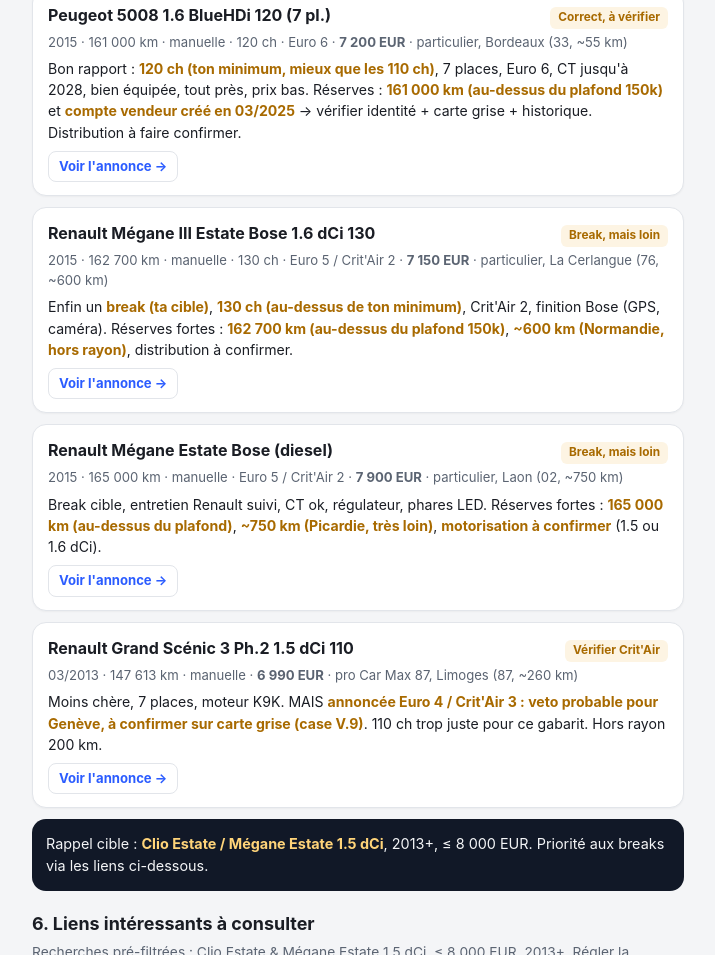
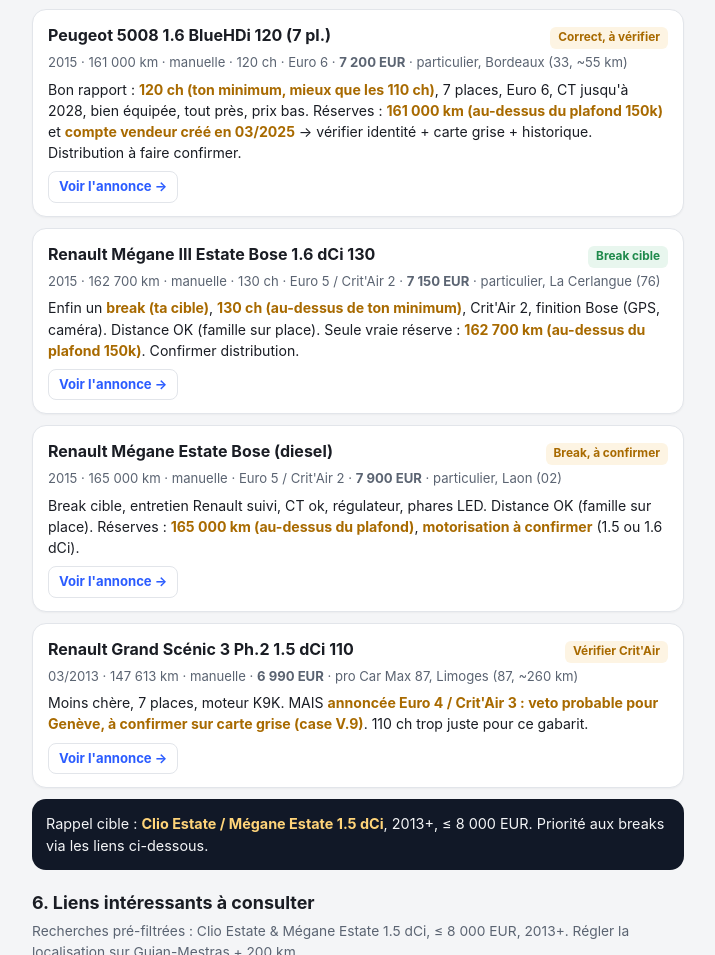
Before and after one commit to JadAchPro/pense-bete-voiture, a plain HTML site: page index.html in a window 1280 px wide. Shown: the part 6637-7592 px from the top of the page, without its empty margins (282-997 px from the left). Drawn offline with Linux system fonts and the light colour scheme.

Commit message:
Distance non bloquante (famille IdF): leve les penalites d'eloignement

```diff
--- a/index.html
+++ b/index.html
@@ -293,12 +293,12 @@
 <!-- ============ ANNONCES VUES ============ -->
 <section id="annonces">
   <h2>6. Annonces vues</h2>
-  <div class="lead">Annonces retenues à consulter.</div>
+  <div class="lead">Annonces retenues à consulter. Distance non bloquante : famille en région parisienne pour visiter et rapatrier.</div>
 
   <div class="ann">
     <div class="top"><span class="name">Renault Mégane III Dynamique 1.5 dCi 110</span><span class="tag t-ok">Meilleur dossier</span></div>
     <div class="spec">05/2012 · 98 000 km · manuelle · Euro 5 / Crit'Air 2 · <span class="price">6 800 EUR</span> à débattre · particulier, Brive-la-Gaillarde (19, ~250 km)</div>
-    <div class="verd">Le meilleur des quatre : moteur K9K, <b>km le plus bas (98k)</b>, Crit'Air 2 OK pour Genève, <b>courroie de distribution refaite 03/2025</b>, CT à jour, carnet, régulateur, sous budget. Compromis : berline (pas break), 110 ch, hors rayon, particulier (pas de garantie). Surveiller FAP/EGR à l'essai.</div>
+    <div class="verd">Le meilleur des quatre : moteur K9K, <b>km le plus bas (98k)</b>, Crit'Air 2 OK pour Genève, <b>courroie de distribution refaite 03/2025</b>, CT à jour, carnet, régulateur, sous budget. Compromis : berline (pas break), 110 ch, particulier (pas de garantie). Surveiller FAP/EGR à l'essai.</div>
     <a class="src" href="https://www.autoscout24.fr/offres/renault-megane-dynamique-champion-euro-5-diesel-cat_ma60mo1965-ba480f4a-50b8-4afe-85bc-62b4e0da0d27" target="_blank" rel="noopener">Voir l'annonce &rarr;</a>
   </div>
 
@@ -331,23 +331,23 @@
   </div>
 
   <div class="ann">
-    <div class="top"><span class="name">Renault Mégane III Estate Bose 1.6 dCi 130</span><span class="tag t-warn">Break, mais loin</span></div>
-    <div class="spec">2015 · 162 700 km · manuelle · 130 ch · Euro 5 / Crit'Air 2 · <span class="price">7 150 EUR</span> · particulier, La Cerlangue (76, ~600 km)</div>
-    <div class="verd">Enfin un <b>break (ta cible)</b>, <b>130 ch (au-dessus de ton minimum)</b>, Crit'Air 2, finition Bose (GPS, caméra). Réserves fortes : <b>162 700 km (au-dessus du plafond 150k)</b>, <b>~600 km (Normandie, hors rayon)</b>, distribution à confirmer.</div>
+    <div class="top"><span class="name">Renault Mégane III Estate Bose 1.6 dCi 130</span><span class="tag t-ok">Break cible</span></div>
+    <div class="spec">2015 · 162 700 km · manuelle · 130 ch · Euro 5 / Crit'Air 2 · <span class="price">7 150 EUR</span> · particulier, La Cerlangue (76)</div>
+    <div class="verd">Enfin un <b>break (ta cible)</b>, <b>130 ch (au-dessus de ton minimum)</b>, Crit'Air 2, finition Bose (GPS, caméra). Distance OK (famille sur place). Seule vraie réserve : <b>162 700 km (au-dessus du plafond 150k)</b>. Confirmer distribution.</div>
     <a class="src" href="https://www.leboncoin.fr/ad/voitures/3130002862" target="_blank" rel="noopener">Voir l'annonce &rarr;</a>
   </div>
 
   <div class="ann">
-    <div class="top"><span class="name">Renault Mégane Estate Bose (diesel)</span><span class="tag t-warn">Break, mais loin</span></div>
-    <div class="spec">2015 · 165 000 km · manuelle · Euro 5 / Crit'Air 2 · <span class="price">7 900 EUR</span> · particulier, Laon (02, ~750 km)</div>
-    <div class="verd">Break cible, entretien Renault suivi, CT ok, régulateur, phares LED. Réserves fortes : <b>165 000 km (au-dessus du plafond)</b>, <b>~750 km (Picardie, très loin)</b>, <b>motorisation à confirmer</b> (1.5 ou 1.6 dCi).</div>
+    <div class="top"><span class="name">Renault Mégane Estate Bose (diesel)</span><span class="tag t-warn">Break, à confirmer</span></div>
+    <div class="spec">2015 · 165 000 km · manuelle · Euro 5 / Crit'Air 2 · <span class="price">7 900 EUR</span> · particulier, Laon (02)</div>
+    <div class="verd">Break cible, entretien Renault suivi, CT ok, régulateur, phares LED. Distance OK (famille sur place). Réserves : <b>165 000 km (au-dessus du plafond)</b>, <b>motorisation à confirmer</b> (1.5 ou 1.6 dCi).</div>
     <a class="src" href="https://www.leboncoin.fr/ad/voitures/3244194531" target="_blank" rel="noopener">Voir l'annonce &rarr;</a>
   </div>
 
   <div class="ann">
     <div class="top"><span class="name">Renault Grand Scénic 3 Ph.2 1.5 dCi 110</span><span class="tag t-warn">Vérifier Crit'Air</span></div>
     <div class="spec">03/2013 · 147 613 km · manuelle · <span class="price">6 990 EUR</span> · pro Car Max 87, Limoges (87, ~260 km)</div>
-    <div class="verd">Moins chère, 7 places, moteur K9K. MAIS <b>annoncée Euro 4 / Crit'Air 3 : veto probable pour Genève, à confirmer sur carte grise (case V.9)</b>. 110 ch trop juste pour ce gabarit. Hors rayon 200 km.</div>
+    <div class="verd">Moins chère, 7 places, moteur K9K. MAIS <b>annoncée Euro 4 / Crit'Air 3 : veto probable pour Genève, à confirmer sur carte grise (case V.9)</b>. 110 ch trop juste pour ce gabarit.</div>
     <a class="src" href="https://www.autoscout24.fr/offres/renault-grand-scenic-3-phase-2-1-5-dci-110-cv-diesel-gris-cat_ma60mo18711-dddf108b-2a62-4915-ad9f-b09583451d9c" target="_blank" rel="noopener">Voir l'annonce &rarr;</a>
   </div>
 
```
